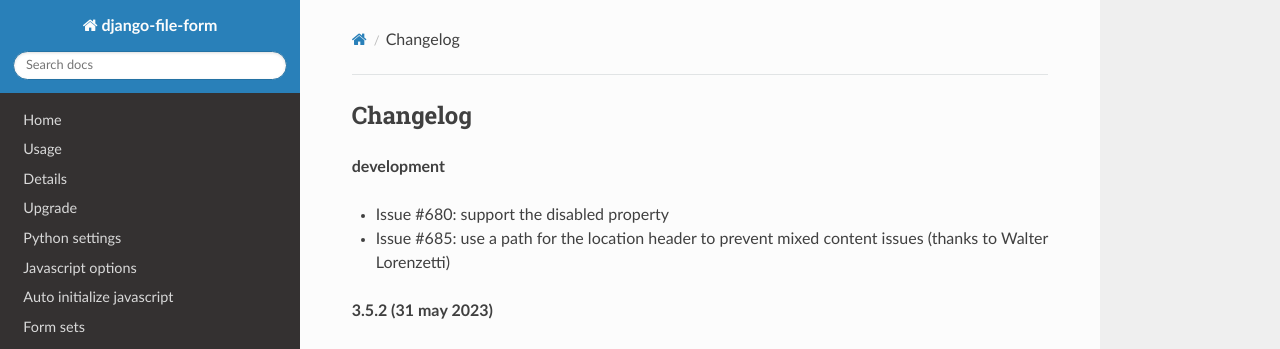
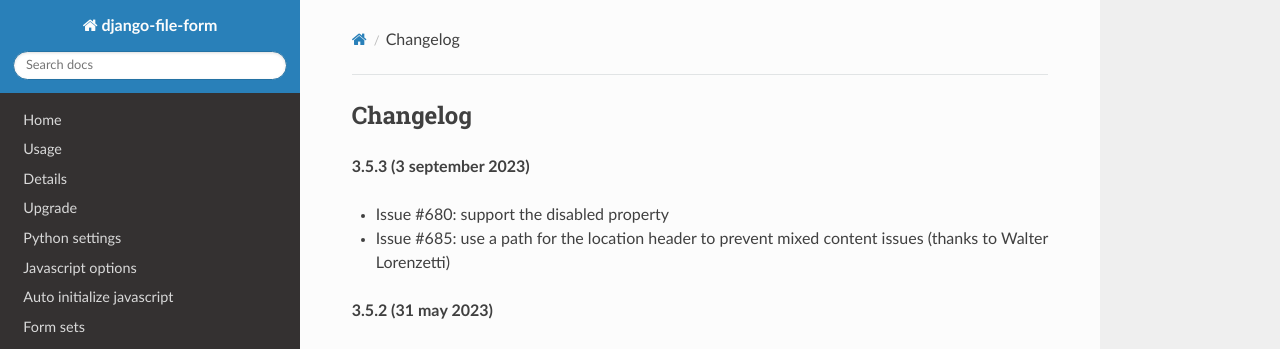
Before and after one commit to mbraak/django-file-form, an MkDocs documentation site: the page built from docs/changelog.md, in a window 1280 px wide and 900 px high. Shown: the top 349 px of the window. Built offline with MkDocs 1.6.1, drawn with Linux system fonts in a browser that asks for light colours; nearby versions of some CDN libraries.

Commit message:
Version 3.5.3

```diff
--- a/docs/changelog.md
+++ b/docs/changelog.md
@@ -1,6 +1,6 @@
 ## Changelog
 
-**development**
+**3.5.3 (3 september 2023)**
 
 - Issue #680: support the disabled property
 - Issue #685: use a path for the location header to prevent mixed content issues (thanks to Walter Lorenzetti)
--- a/setup.py
+++ b/setup.py
@@ -7,7 +7,7 @@ this_directory = path.abspath(path.dirname(__file__))
 with open(path.join(this_directory, "README.md"), encoding="utf-8") as f:
     long_description = f.read()
 
-version = "3.5.2"
+version = "3.5.3"
 
 setup(
     name="django-file-form",
```
